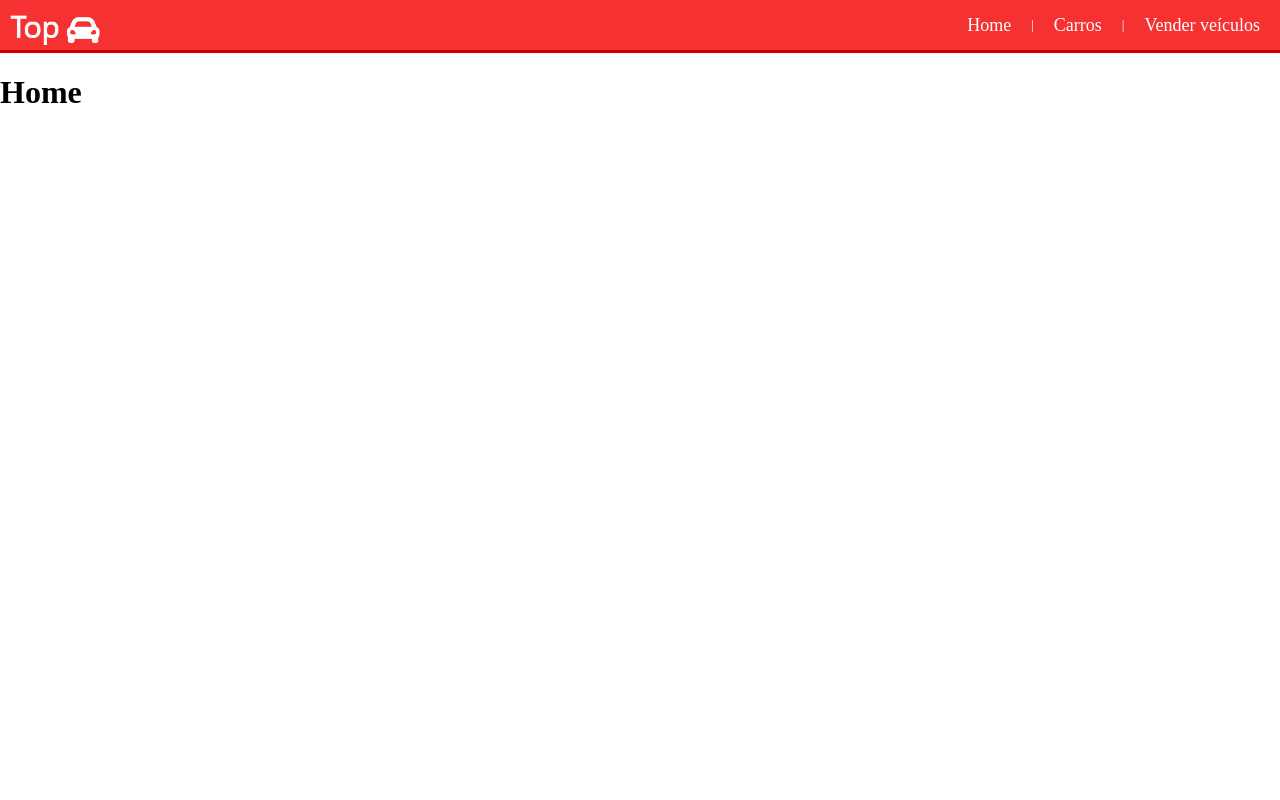
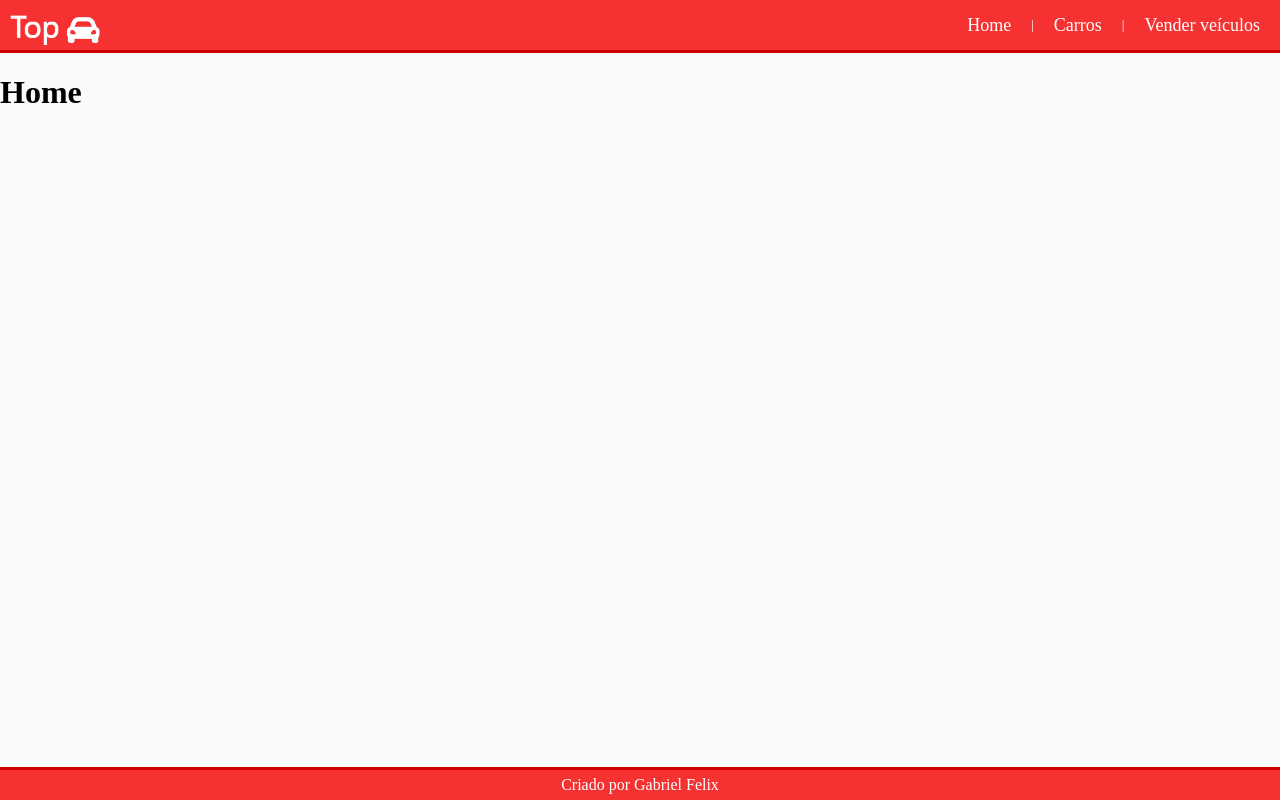
Before and after one commit to GabrielFelix23/WEBCarSale, a React app in the folder web/: page / in a window 1280 px wide. Built offline with nearby package versions, Linux system fonts and the light colour scheme.

Commit message:
Footer pronto

```diff
--- a/web/public/index.html
+++ b/web/public/index.html
@@ -6,6 +6,7 @@
     <title>CarSale</title>
     <style>
       body{
+        background: #FAFAFA;
         margin: 0;
         padding: 0
       }
--- /dev/null
+++ b/web/src/components/footer/index.js
@@ -0,0 +1,12 @@
+import React from 'react'
+import * as S from './styles'
+
+function Footer(){
+    return(
+        <S.Container>
+            <small>Criado por Gabriel Felix</small>
+        </S.Container>
+    )
+}
+
+export default Footer
--- /dev/null
+++ b/web/src/components/footer/styles.js
@@ -0,0 +1,19 @@
+import styled from 'styled-components'
+
+export const Container = styled.div`
+    display: flex;
+    align-items: center;
+    justify-content: center;
+
+    width: 100%;
+    height: 30px;
+    position: fixed;
+    bottom: 0;
+    background: #F53131;
+    border-top: 3px solid #CC0000;
+
+    small{
+        font-size: 16px;
+        color: #fff
+    }
+`
--- a/web/src/views/home/index.js
+++ b/web/src/views/home/index.js
@@ -2,12 +2,14 @@ import React from 'react'
 import * as S from './styles'
 
 import Header from '../../components/header'
+import Footer from '../../components/footer'
 
 function Home() {
   return (
     <S.Container>
       <Header/>
       <h1>Home</h1>
+      <Footer/>
     </S.Container>
   );
 }
```
Also changed, not shown: 1 other file.
